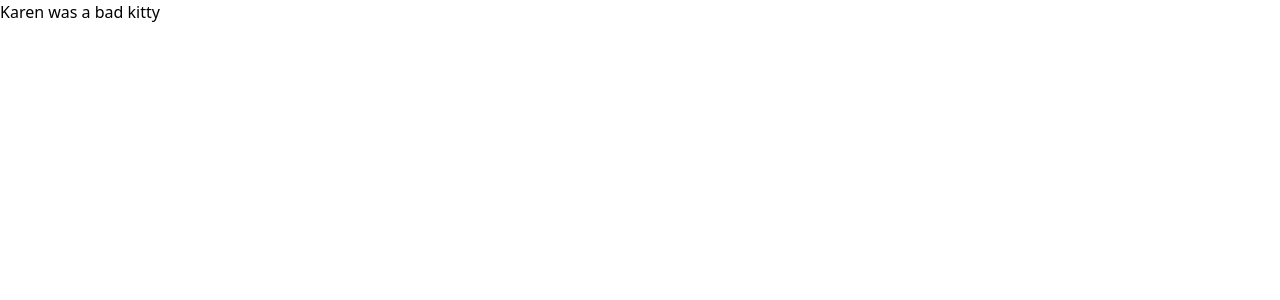
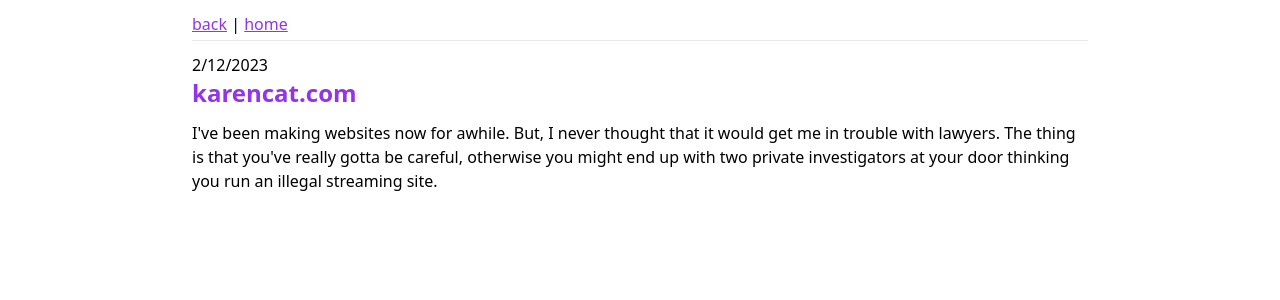
Before and after one commit to nleroy917/nleroy917.github.io, a Next.js app: page /blog/karen-cat-dot-com in a window 1280 px wide. Shown: the top 300 px of the page. Built offline with nearby package versions, Linux system fonts and the light colour scheme.

Commit message:
more work

```diff
--- a/components/blog/post.tsx
+++ b/components/blog/post.tsx
@@ -8,8 +8,10 @@ interface Props {
 export const BlogPost: FC<Props> = (props) => {
   const { markdown } = props
   return (
-    <div>
-      <ReactMarkdown>{markdown}</ReactMarkdown>
+    <div className="max-1-6xl p-4">
+      <div className="markdown">
+        <ReactMarkdown>{markdown}</ReactMarkdown>
+      </div>
     </div>
   )
 }
--- a/components/layout/nav/hamburger-menu.tsx
+++ b/components/layout/nav/hamburger-menu.tsx
@@ -32,6 +32,11 @@ export const HamburgerMenu: FC = () => {
           } absolute right-0 w-48 bg-white p-2 mt-2 rounded-md shadow-lg border-2 border-black`}
         >
           <li className="my-1 font-bold">
+            <Link href="/" className="underline text-black">
+              home
+            </Link>
+          </li>
+          <li className="my-1 font-bold">
             <Link className="underline text-black" href="/">
               software
             </Link>
--- a/data/cms/blog/karen-cat-dot-com.md
+++ b/data/cms/blog/karen-cat-dot-com.md
@@ -1 +1,3 @@
-Karen was a bad kitty
+# karencat.com
+
+I've been making websites now for awhile. But, I never thought that it would get me in trouble with lawyers. The thing is that you've really gotta be careful, otherwise you might end up with two private investigators at your door thinking you run an illegal streaming site.
--- a/pages/blog/[id].tsx
+++ b/pages/blog/[id].tsx
@@ -1,8 +1,9 @@
-import { fetchContent } from '@/utils/cms'
 import yaml from 'js-yaml'
 import fs from 'fs'
 import { GetStaticProps, NextPage } from 'next'
 import { ReactMarkdown } from 'react-markdown/lib/react-markdown'
+import Link from 'next/link'
+import { getBlogPostData } from '@/utils/cms'
 
 interface BlogPostMetadata {
   title: string
@@ -42,23 +43,54 @@ export const getStaticPaths = async () => {
 }
 
 export const getStaticProps: GetStaticProps = async ({ params }) => {
+  const post = getBlogPostData(params?.id as string)
+  // convert date in post to string
+  if (post.date) post.date = post.date.toString()
+
   return {
     props: {
-      markdown: fetchContent(`./data/cms/blog/${params?.id}.md`),
+      ...post,
     },
   }
 }
 
 interface Props {
   markdown: string
+  title: string
+  date: string
+  description: string
+  content: string
+  id: string
 }
 
 const BlogPostPage: NextPage<Props> = (props) => {
-  const { markdown } = props
+  const { markdown, date } = props
   return (
-    <div>
-      <ReactMarkdown>{markdown}</ReactMarkdown>
-    </div>
+    <>
+      <div className="py-2 flex flex-col items-center">
+        <div className="max-w-4xl">
+          <div className="border-b border-b-gray-200 mb-3 py-1 ">
+            <Link
+              className="text-purple-600 hover:text-purple-800 underline"
+              href="/blog"
+            >
+              back
+            </Link>{' '}
+            {' | '}
+            <Link
+              href="/"
+              className="text-purple-600 hover:text-purple-800 underline"
+            >
+              home
+            </Link>
+          </div>
+          <div className="markdown">
+            <span>{new Date(date).toLocaleDateString('en-US')}</span>
+            <ReactMarkdown>{markdown}</ReactMarkdown>
+          </div>
+        </div>
+      </div>
+    </>
   )
 }
 
--- a/pages/blog/index.tsx
+++ b/pages/blog/index.tsx
@@ -15,7 +15,7 @@ interface BlogPostMetadata {
   id: string
 }
 
-interface BlogPostsMetadata {
+export interface BlogPostsMetadata {
   posts: BlogPostMetadata[]
 }
 
--- a/pages/index.tsx
+++ b/pages/index.tsx
@@ -18,7 +18,9 @@ interface Props {
 const Home: NextPage<Props> = ({ markdown }) => {
   return (
     <Layout>
-      <ReactMarkdown>{markdown}</ReactMarkdown>
+      <div className="markdown">
+        <ReactMarkdown>{markdown}</ReactMarkdown>
+      </div>
     </Layout>
   )
 }
--- a/styles/globals.css
+++ b/styles/globals.css
@@ -1,24 +1,36 @@
 @tailwind base;
-h1 {
+
+/*  styles for markdown render */
+.markdown > h1,
+.markdown > h2,
+.markdown > h3 {
+  @apply text-purple-600;
+}
+
+.markdown > h1 {
   @apply text-2xl;
   @apply font-bold;
   @apply mb-3;
 }
-h2 {
+
+.markdown > h2 {
   @apply text-xl;
   @apply: font-bold;
   @apply mb-3;
 }
-h3 {
+
+.markdown > h3 {
   @apply text-lg;
   @apply: font-bold;
   @apply mb-3;
 }
-a {
-  @apply text-blue-600 underline;
+
+.markdown > p {
+  @apply mb-3;
 }
-p {
-  @apply mb-3;
+
+.markdown > a {
+  @apply text-purple-600 underline;
 }
 
 /* mobile responsiveness */
--- a/utils/cms.ts
+++ b/utils/cms.ts
@@ -1,5 +1,22 @@
+import { BlogPostsMetadata } from '@/pages/blog'
 import fs from 'fs'
+import yaml from 'js-yaml'
+
+export const getBlogPosts = (): BlogPostsMetadata => {
+  const posts = yaml.load(
+    fs.readFileSync('./data/cms/blog/posts.yaml', 'utf-8')
+  ) as BlogPostsMetadata
+  return posts
+}
+
 export const fetchContent = (path: string) => {
   const markdown = fs.readFileSync(path, 'utf-8')
   return markdown
 }
+
+export const getBlogPostData = (id: string) => {
+  const { posts } = getBlogPosts()
+  const post = posts.find((post) => post.id === id)
+  const markdown = fetchContent(`./data/cms/blog/${id}.md`)
+  return { ...post, markdown }
+}
```
